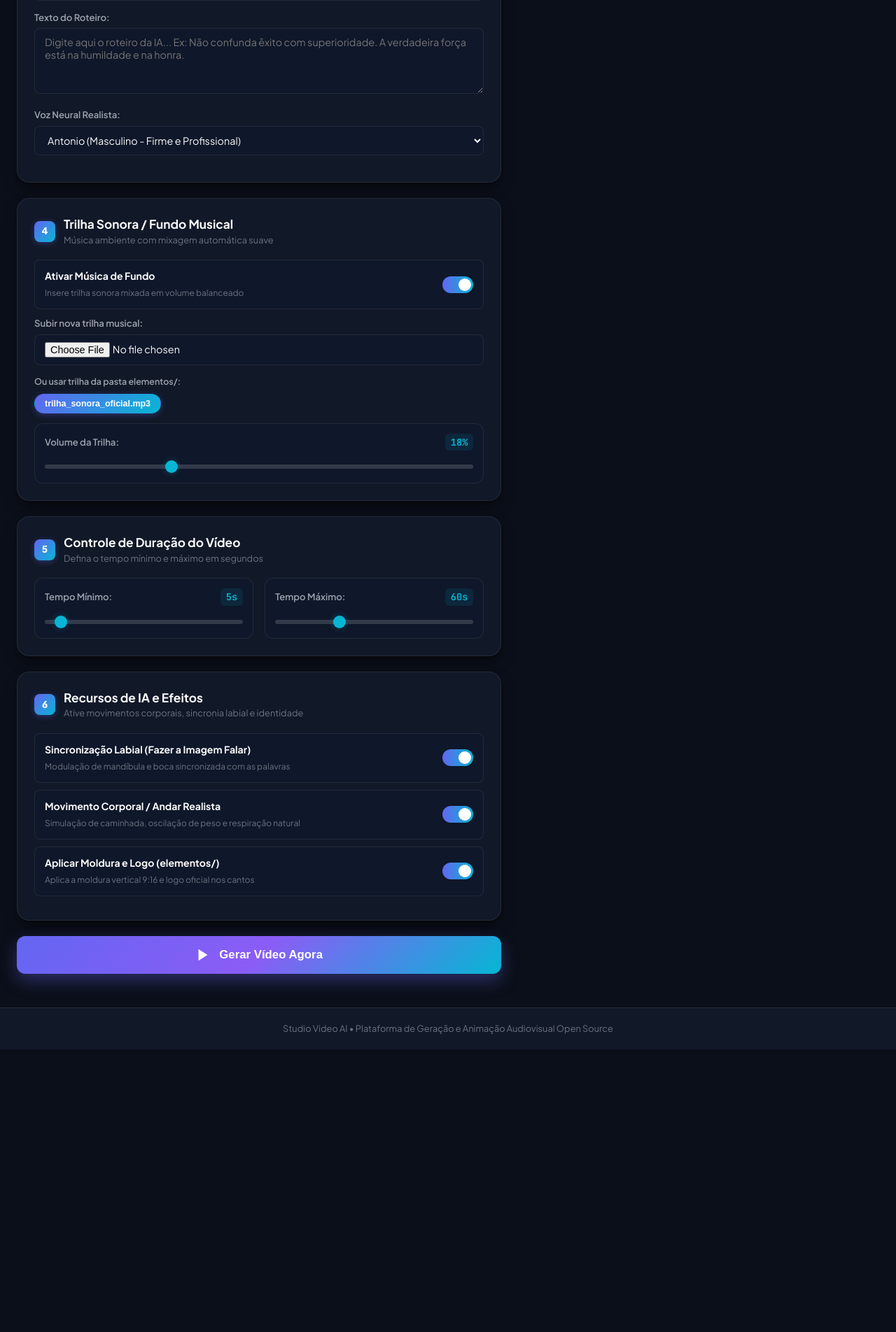
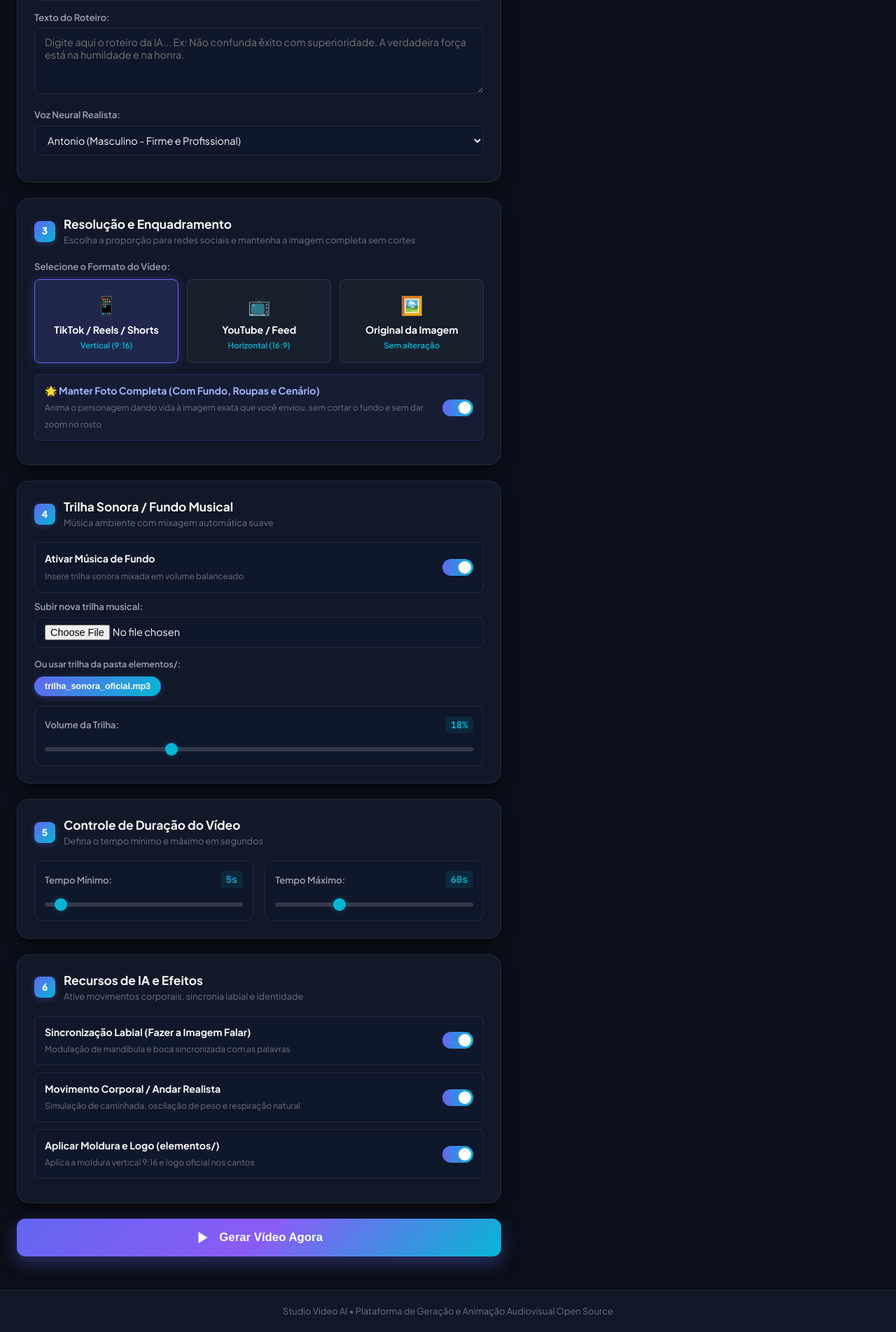
Before and after one commit to grego921/studio-video-ai, a Flask app: template templates/index.html in a window 1280 px wide. Shown: the part 910-2814 px from the top of the page at 70% size. Before the commit the page ends 2410 px from the top, so only its background shows below. Run offline with Flask 3, Linux system fonts and the light colour scheme; the template is opened without the code that fills it, so the values that code supplies are empty.

Commit message:
Verified inclusion of TikTok/YouTube format card and full image preservation in HTML template

```diff
--- a/templates/index.html
+++ b/templates/index.html
@@ -1229,7 +1229,55 @@
           </div>
         </div>
 
-        <!-- 3. Trilha Sonora de Fundo -->
+                <!-- 3. Formato de Resolução e Enquadramento -->
+        <div class="wp-card">
+          <div class="card-title-group">
+            <div class="card-step-badge">3</div>
+            <div>
+              <h2 class="card-title">Resolução e Enquadramento</h2>
+              <p class="card-desc">Escolha a proporção para redes sociais e mantenha a imagem completa sem cortes</p>
+            </div>
+          </div>
+
+          <div class="form-group">
+            <label class="form-label">Selecione o Formato do Vídeo:</label>
+            <div class="format-grid" id="formatGrid">
+              <label class="format-card active" data-ratio="tiktok">
+                <input type="radio" name="aspectRatio" value="tiktok" checked>
+                <div class="format-icon">📱</div>
+                <div class="format-name">TikTok / Reels / Shorts</div>
+                <div class="format-ratio">Vertical (9:16)</div>
+              </label>
+
+              <label class="format-card" data-ratio="youtube">
+                <input type="radio" name="aspectRatio" value="youtube">
+                <div class="format-icon">📺</div>
+                <div class="format-name">YouTube / Feed</div>
+                <div class="format-ratio">Horizontal (16:9)</div>
+              </label>
+
+              <label class="format-card" data-ratio="original">
+                <input type="radio" name="aspectRatio" value="original">
+                <div class="format-icon">🖼️</div>
+                <div class="format-name">Original da Imagem</div>
+                <div class="format-ratio">Sem alteração</div>
+              </label>
+            </div>
+          </div>
+
+          <div class="toggle-item" style="margin-top: 16px; background: rgba(99, 102, 241, 0.06); border: 1px solid rgba(99, 102, 241, 0.2); border-radius: 8px; padding: 12px 14px;">
+            <div class="toggle-meta">
+              <strong style="color: #a5b4fc;">🌟 Manter Foto Completa (Com Fundo, Roupas e Cenário)</strong>
+              <span>Anima o personagem dando vida à imagem exata que você enviou, sem cortar o fundo e sem dar zoom no rosto</span>
+            </div>
+            <label class="switch">
+              <input type="checkbox" id="keepFullImageCheck" checked>
+              <span class="slider-round"></span>
+            </label>
+          </div>
+        </div>
+
+        <!-- 4. Trilha Sonora de Fundo -->
         <div class="wp-card">
           <div class="card-title-group">
             <div class="card-step-badge">4</div>
```
Also changed, not shown: html_template.py (+1 -1 lines).
